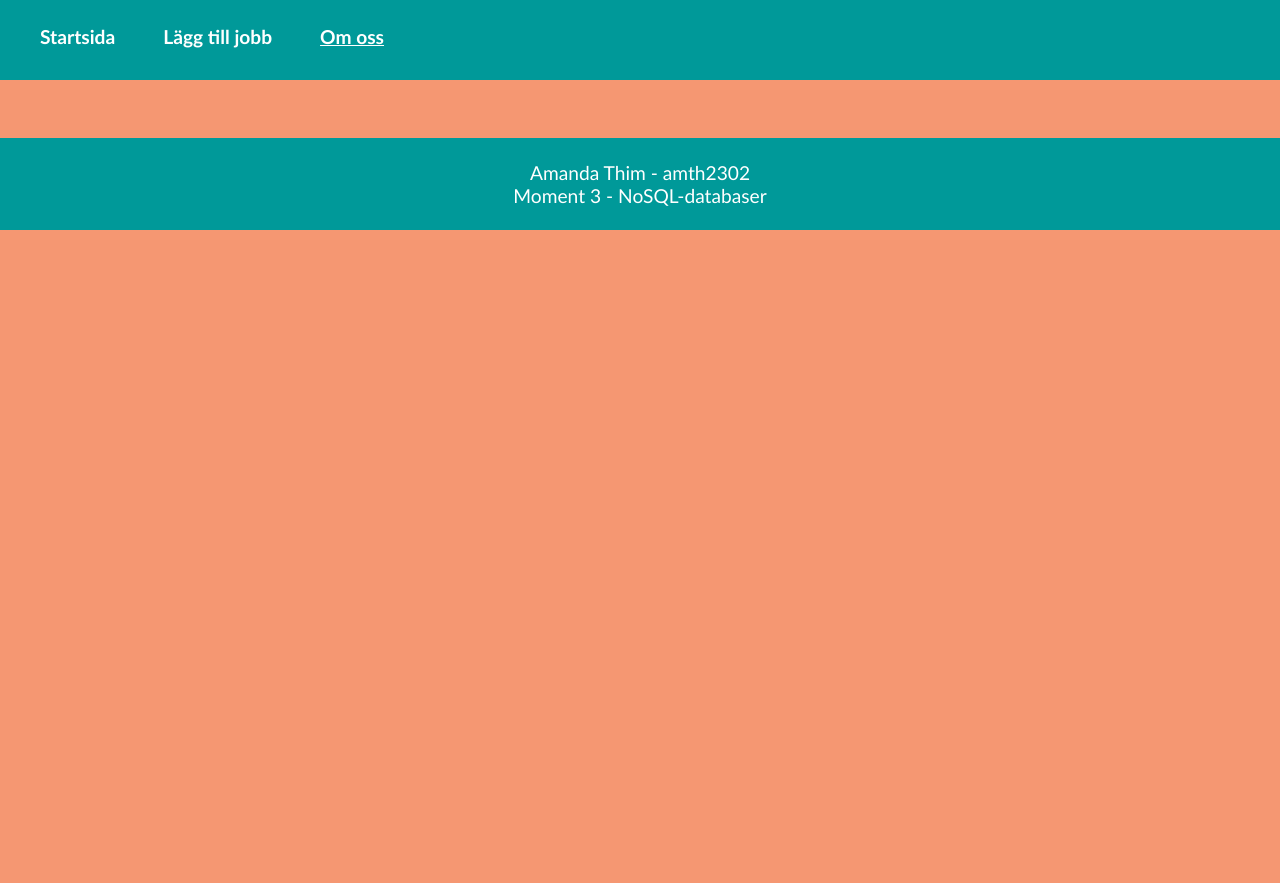
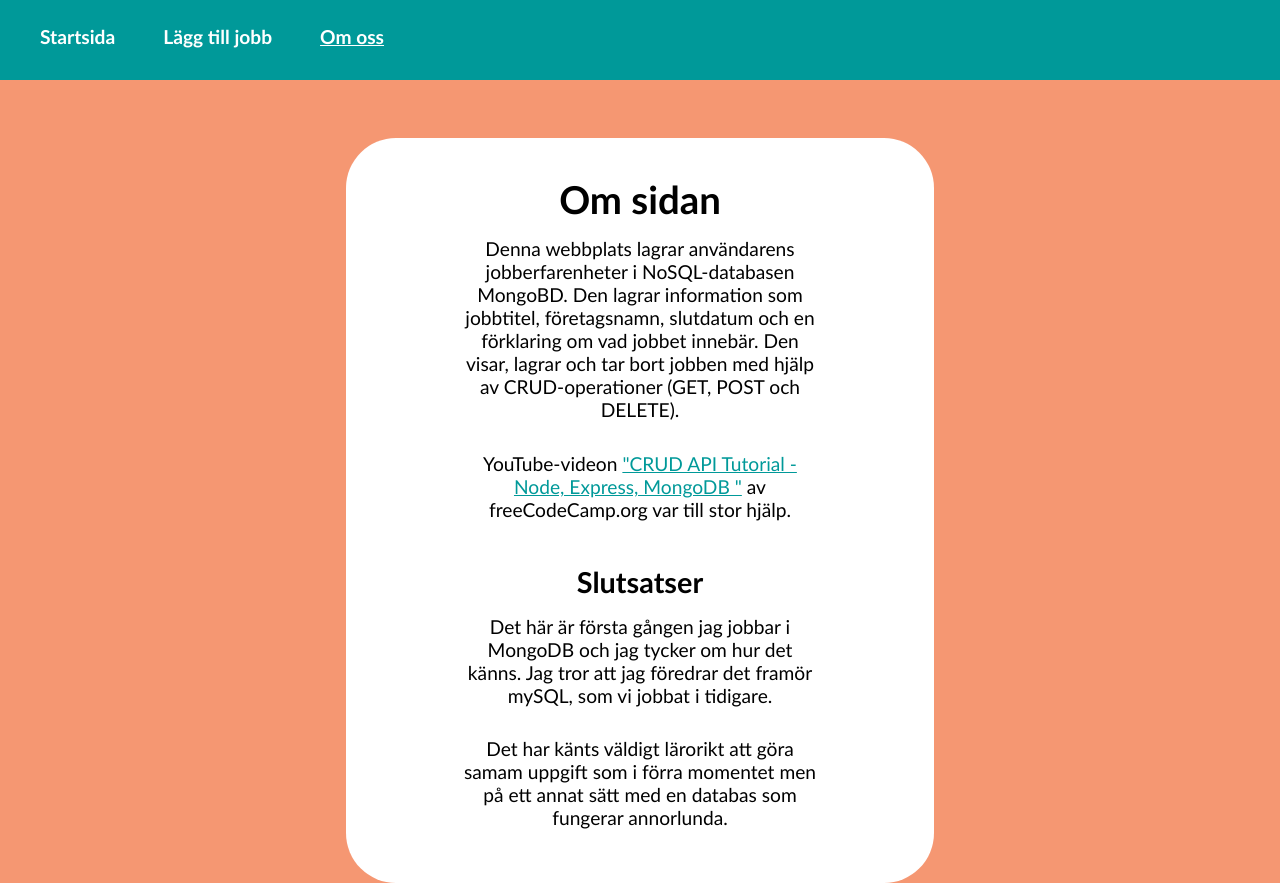
Before and after one commit to Muurein/bck-mom3-webbplats, a website built with Parcel: page src/html/about.html in a window 1280 px wide. Before the commit the page ends 800 px from the top, so only its background shows below. Built offline with nearby package versions, Linux system fonts and the light colour scheme; no server answers.

Commit message:
updated the about-page

```diff
--- a/src/css/layout.scss
+++ b/src/css/layout.scss
@@ -13,6 +13,8 @@ body {
     background-color: base.$color-primary;
 }
 
+
+// HEADER OCH NAVIGERING
 header {
     background-color: base.$color-secondary;
     color: white;
@@ -46,7 +48,8 @@ a:hover {
 }
 
 
-//startsidan
+
+//STARTSIDAN
 .main-index {
     @include main;
 }
@@ -111,20 +114,45 @@ footer {
 
 
 
+//ABOUT.HTML
+.main-about {
+    @include main;
+}
+
+.main-about p {
+    width: 70%;
+    text-align: center;
+    margin-left: auto;
+    margin-right: auto;
+    padding: 0.8em;
+}
+
+.main-about h2 {
+    margin-top: 1em;
+}
+
+.about-link {
+    color: base.$color-secondary;
+    text-decoration: underline;
+}
+
 
 
 //TABLET
 @media (min-width: 600px) {
-    // body {
-    //     background-color: aqua;
-    // }
 
-    .main-index {
+    .main-index, .main-form, .main-about {
         max-width: 60%;
     }
 
     .main-index article {
         width: 80%;
+        margin-left: auto;
+        margin-right: auto;
+    }
+
+    .main-about p {
+        width: 70%;
         margin-left: auto;
         margin-right: auto;
     }
@@ -136,11 +164,8 @@ footer {
 
 //DESKTOP
 @media (min-width: 1024px) {
-    // body {
-    //     background-color:bisque;
-    // }
 
-    .main-index {
+    .main-index, .main-form, .main-about {
         max-width: 40%;
     }
 
@@ -150,4 +175,10 @@ footer {
         height: 1.8em;
         width: 25%;
     }
+
+    .main-about p {
+        width: 70%;
+        margin-left: auto;
+        margin-right: auto;
+    }
 }
--- a/src/html/about.html
+++ b/src/html/about.html
@@ -20,13 +20,24 @@
     </header>
 
     <main class="main-about">
+        <h1>Om sidan</h1>
+        <p>
+            Denna webbplats lagrar användarens jobberfarenheter i NoSQL-databasen MongoBD. Den lagrar information som jobbtitel, företagsnamn, slutdatum och en förklaring om vad jobbet innebär.
+            Den visar, lagrar och tar bort jobben med hjälp av CRUD-operationer (GET, POST och DELETE).
+        </p>
+        <p>
+            YouTube-videon <a class="about-link" href="https://www.youtube.com/watch?v=_7UQPve99r4">"CRUD API Tutorial - Node, Express, MongoDB "</a> av freeCodeCamp.org  var till stor hjälp.
+        </p>
 
+        <h2>Slutsatser</h2>
+        <p>
+            Det här är första gången jag jobbar i MongoDB och jag tycker om hur det känns. Jag tror att jag föredrar det framör mySQL, som vi jobbat i tidigare.
+        </p>
+        <p>
+            Det har känts väldigt lärorikt att göra samam uppgift som i förra momentet men på ett annat sätt med en databas som fungerar annorlunda.
+        </p>
     </main>
 
-    <footer>
-        <p>Amanda Thim - amth2302</p>
-        <p>Moment 3 - NoSQL-databaser </p>
-    </footer>
 
 </body>
 </html>
--- a/src/js/main.js
+++ b/src/js/main.js
@@ -10,7 +10,6 @@ window.onload = () => {
         renderJob(result)
     })
 
-    //lyssna efter att infon från formuläret skickas
     document.querySelector("form").addEventListener("submit", formValue);
 }
 
@@ -22,12 +21,11 @@ async function getJob() {
             headers: headerList
         });
 
-        //om ett fel inträffar
+        //validering
         if(!response.ok) {
             throw new Error(`Det har inträffat ett HTTP-fel. Status: ${response.status}`);
         }
 
-        //om allt går som det ska
         const result = await response.json();
 
         return result;
@@ -94,7 +92,7 @@ function renderJob(jobs) {
     const divEl = document.getElementById("jobsHere");
     divEl.innerHTML = "";
 
-    jobs.forEach(job => { //lägg till klass på titlarna så det går att göra dem till bold i css
+    jobs.forEach(job => {
         //article
         const articleEl = document.createElement("article");
 
```
Also changed, not shown: src/html/add.html (+0 -4 lines), src/html/index.html (+3 -8 lines), dist/about.html, dist/add.html, dist/index.html, 5 other files.
